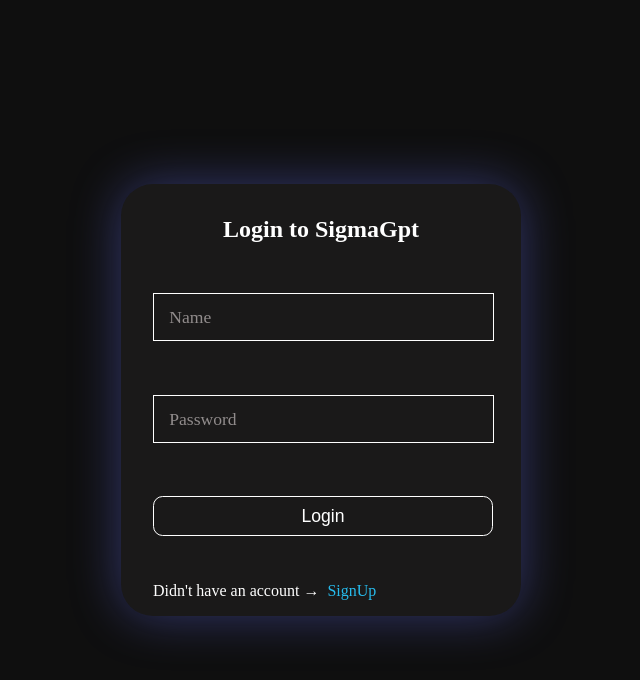
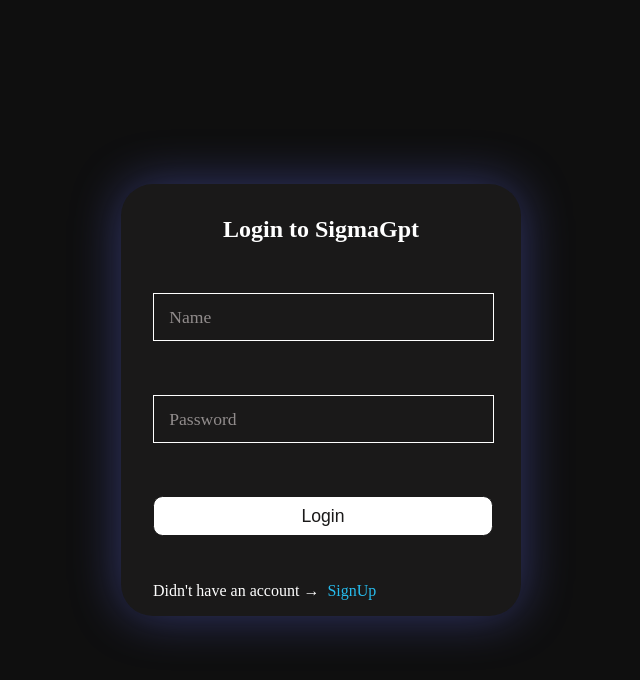
Before and after one commit to debajyotikundu2007/SigmaGpt, a React (Vite) app in the folder Frontend/: page /login in a window 1280 px wide. In both pictures the pointer is over the button "Login". Shown: the top 680 px of the page, without its empty margins (319-959 px from the left). Built offline with nearby package versions, Linux system fonts and the light colour scheme.

Commit message:
Fixed some errors

```diff
--- a/Frontend/src/Login.css
+++ b/Frontend/src/Login.css
@@ -107,7 +107,7 @@
     height: 2.5rem;
     border-radius: 0.6rem;
 }
-.login-button button:focus{
+.login-button button:focus,.login-button button:hover{
     background-color: white;
     color: #1a1919 !important;
 }
--- a/Frontend/src/Signup.css
+++ b/Frontend/src/Signup.css
@@ -105,7 +105,7 @@
     height: 2.5rem;
     border-radius: 0.6rem;
 }
-.submit button:focus{
+.submit button:focus,.submit button:hover{
     background-color: white;
     color: #1a1919 !important;
 }
```
